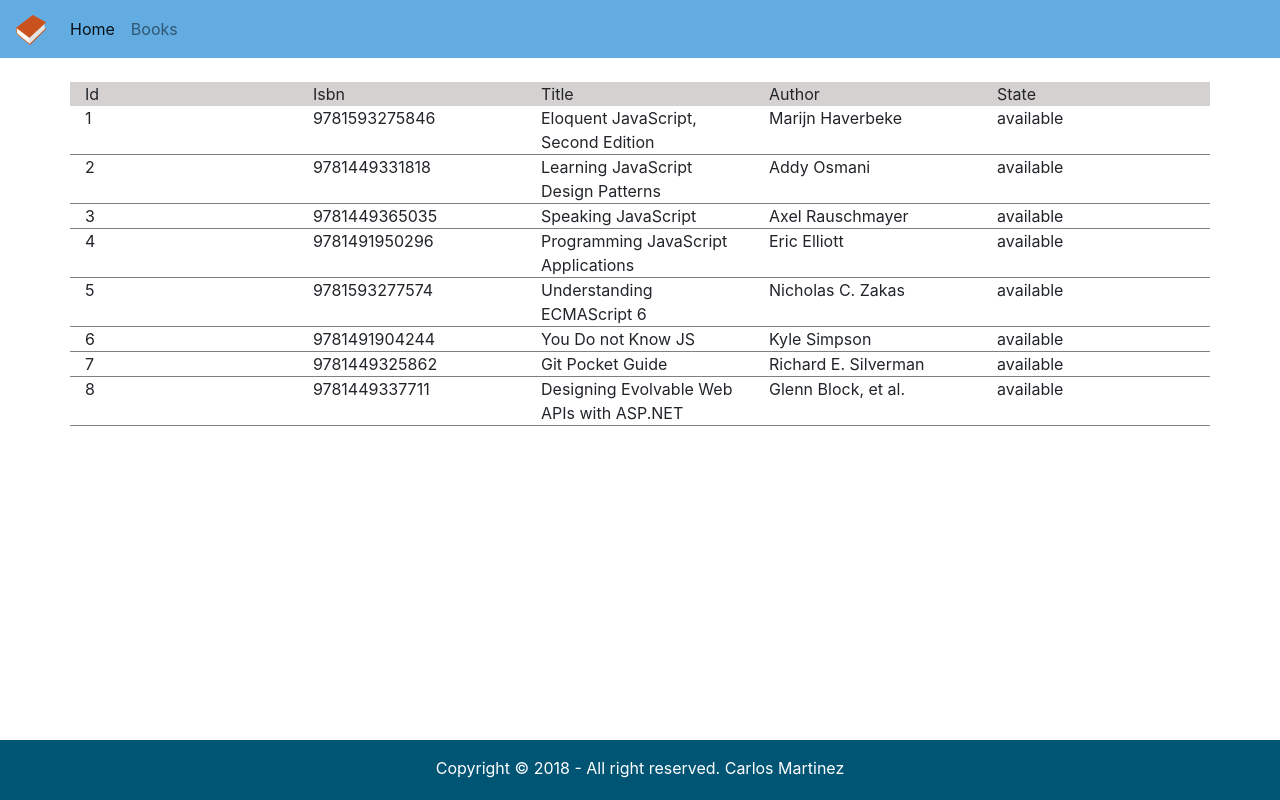
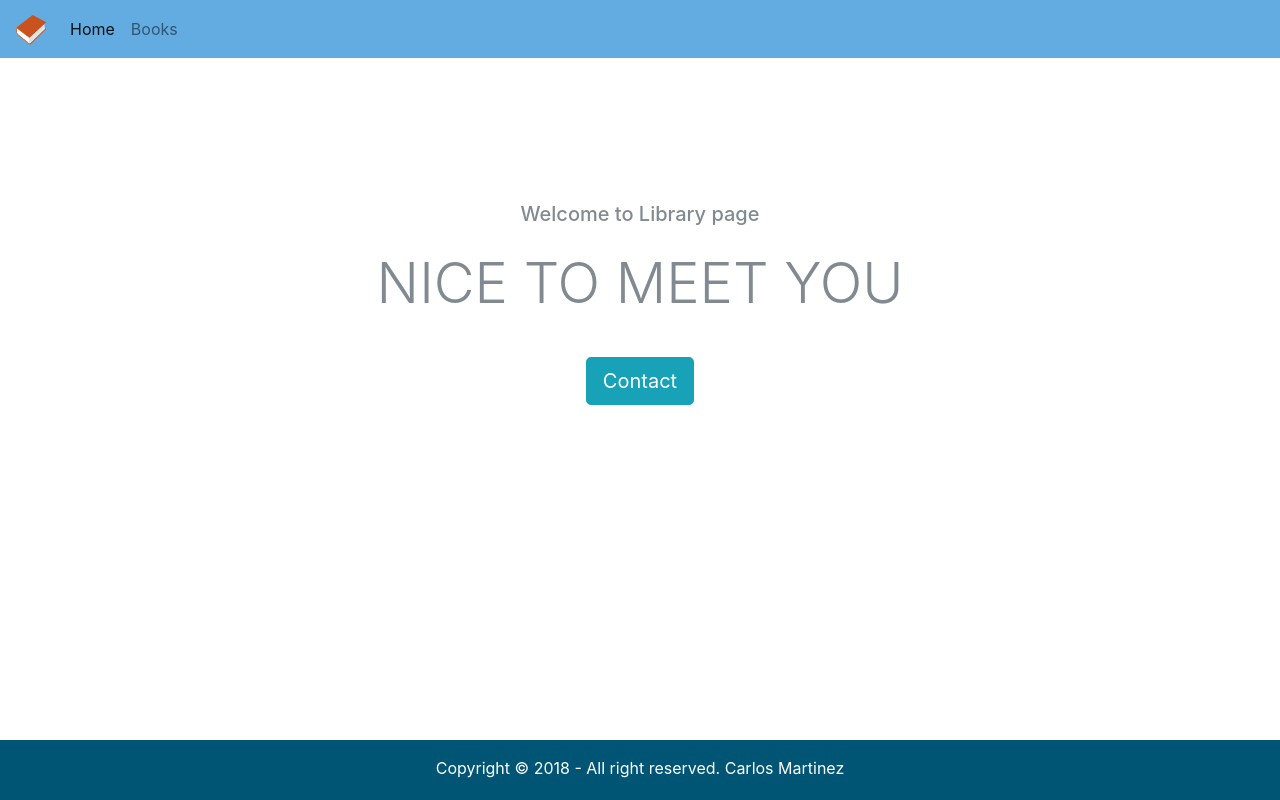
Before and after one commit to c4rlosc7/Library, an Angular app in the folder library-app/: page /home in a window 1280 px wide. Built offline with nearby package versions, Linux system fonts and the light colour scheme.

Commit message:
add Routes, load file JSON, service books

```diff
--- a/library-app/src/app/app.component.html
+++ b/library-app/src/app/app.component.html
@@ -1,5 +1,7 @@
 <app-header></app-header>
 
-<app-books></app-books>
+<div class="container">
+    <router-outlet></router-outlet>
+</div>
 
 <app-footer></app-footer>
--- /dev/null
+++ b/library-app/src/app/books/book.service.ts
@@ -0,0 +1,16 @@
+import { Injectable } from '@angular/core';
+import { BOOKS } from './books.json';
+import { Book } from './book';
+import { Observable, of } from 'rxjs';
+
+@Injectable({
+  providedIn: 'root'
+})
+export class BookService {
+
+  constructor() { }
+
+  getBooks(): Observable<Book[]> {
+    return of(BOOKS);
+  }
+}
--- a/library-app/src/app/books/books.component.ts
+++ b/library-app/src/app/books/books.component.ts
@@ -1,5 +1,6 @@
 import { Component, OnInit } from '@angular/core';
 import { Book } from './book';
+import { BookService } from './book.service';
 
 @Component({
   selector: 'app-books',
@@ -8,108 +9,16 @@ import { Book } from './book';
 })
 export class BooksComponent implements OnInit {
 
-  books: Book[] = [
-    {
-      id: 1,
-      isbn: '9781593275846',
-      title: 'Eloquent JavaScript, Second Edition',
-      subtitle: 'A Modern Introduction to Programming',
-      author: 'Marijn Haverbeke',
-      published: '2014-12-14T00:00:00.000Z',
-      pages: 472,
-      description: 'JavaScript lies at the heart of almost every modern web application.',
-      website: 'http://eloquentjavascript.net/',
-      state: 'available'
-    },
-    {
-      id: 2,
-      isbn: '9781449331818',
-      title: 'Learning JavaScript Design Patterns',
-      subtitle: 'A JavaScript and jQuery Developer Guide',
-      author: 'Addy Osmani',
-      published: '2012-07-01T00:00:00.000Z',
-      pages: 254,
-      description: 'With Learning JavaScript Design Patterns, you will learn how to write beautiful.',
-      website: 'http://www.addyosmani.com/resources/essentialjsdesignpatterns/book/',
-      state: 'available'
-    },
-    {
-      id: 3,
-      isbn: '9781449365035',
-      title: 'Speaking JavaScript',
-      subtitle: 'An In-Depth Guide for Programmers',
-      author: 'Axel Rauschmayer',
-      published: '2014-02-01T00:00:00.000Z',
-      pages: 460,
-      description: 'Like it or not, JavaScript is everywhere these days-from browser to server to mobile.',
-      website: 'http://speakingjs.com/',
-      state: 'available'
-    },
-    {
-      id: 4,
-      isbn: '9781491950296',
-      title: 'Programming JavaScript Applications',
-      subtitle: 'Robust Web Architecture with Node, HTML5, and Modern JS Libraries',
-      author: 'Eric Elliott',
-      published: '2014-07-01T00:00:00.000Z',
-      pages: 254,
-      description: 'Take advantage of JavaScript is power to build robust web-scale or enterprise applications.',
-      website: 'http://chimera.labs.oreilly.com/books/1234000000262/index.html',
-      state: 'available'
-    },
-    {
-      id: 5,
-      isbn: '9781593277574',
-      title: 'Understanding ECMAScript 6',
-      subtitle: 'The Definitive Guide for JavaScript Developers',
-      author: 'Nicholas C. Zakas',
-      published: '2016-09-03T00:00:00.000Z',
-      pages: 352,
-      description: 'ECMAScript 6 represents the biggest update to the core of JavaScript.',
-      website: 'https://leanpub.com/understandinges6/read',
-      state: 'available'
-    },
-    {
-      id: 6,
-      isbn: '9781491904244',
-      title: 'You Do not Know JS',
-      subtitle: 'ES6 & Beyond',
-      author: 'Kyle Simpson',
-      published: '2015-12-27T00:00:00.000Z',
-      pages: 278,
-      description: 'No matter how much experience you have with JavaScript.',
-      website: 'https://github.com/getify/You-Dont-Know-JS/tree/master/es6%20&%20beyond',
-      state: 'available'
-    },
-    {
-      id: 7,
-      isbn: '9781449325862',
-      title: 'Git Pocket Guide',
-      subtitle: 'A Working Introduction',
-      author: 'Richard E. Silverman',
-      published: '2013-08-02T00:00:00.000Z',
-      pages: 234,
-      description: 'This pocket guide is the perfect on-the-job companion to Git.',
-      website: 'http://chimera.labs.oreilly.com/books/1230000000561/index.html',
-      state: 'available'
-    },
-    {
-      id: 8,
-      isbn: '9781449337711',
-      title: 'Designing Evolvable Web APIs with ASP.NET',
-      subtitle: 'Harnessing the Power of the Web',
-      author: 'Glenn Block, et al.',
-      published: '2014-04-07',
-      pages: 538,
-      description: 'Design and build Web APIs for a broad range of clients—including browsers and mobile.',
-      website: 'http://chimera.labs.oreilly.com/books/1234000001708/index.html',
-      state: 'available'
-    }
-  ];
+  books: Book[];
 
-  constructor() { }
+  constructor(private bookService: BookService) { }
 
   ngOnInit() {
+    this.bookService.getBooks().subscribe(
+      (books) => {
+        this.books = books;
+      }
+    );
   }
 
 }
--- /dev/null
+++ b/library-app/src/app/books/books.json.ts
@@ -0,0 +1,100 @@
+import { Book } from './book';
+
+export const BOOKS: Book[] = [
+    {
+      id: 1,
+      isbn: '9781593275846',
+      title: 'Eloquent JavaScript, Second Edition',
+      subtitle: 'A Modern Introduction to Programming',
+      author: 'Marijn Haverbeke',
+      published: '2014-12-14T00:00:00.000Z',
+      pages: 472,
+      description: 'JavaScript lies at the heart of almost every modern web application.',
+      website: 'http://eloquentjavascript.net/',
+      state: 'available'
+    },
+    {
+      id: 2,
+      isbn: '9781449331818',
+      title: 'Learning JavaScript Design Patterns',
+      subtitle: 'A JavaScript and jQuery Developer Guide',
+      author: 'Addy Osmani',
+      published: '2012-07-01T00:00:00.000Z',
+      pages: 254,
+      description: 'With Learning JavaScript Design Patterns, you will learn how to write beautiful.',
+      website: 'http://www.addyosmani.com/resources/essentialjsdesignpatterns/book/',
+      state: 'available'
+    },
+    {
+      id: 3,
+      isbn: '9781449365035',
+      title: 'Speaking JavaScript',
+      subtitle: 'An In-Depth Guide for Programmers',
+      author: 'Axel Rauschmayer',
+      published: '2014-02-01T00:00:00.000Z',
+      pages: 460,
+      description: 'Like it or not, JavaScript is everywhere these days-from browser to server to mobile.',
+      website: 'http://speakingjs.com/',
+      state: 'available'
+    },
+    {
+      id: 4,
+      isbn: '9781491950296',
+      title: 'Programming JavaScript Applications',
+      subtitle: 'Robust Web Architecture with Node, HTML5, and Modern JS Libraries',
+      author: 'Eric Elliott',
+      published: '2014-07-01T00:00:00.000Z',
+      pages: 254,
+      description: 'Take advantage of JavaScript is power to build robust web-scale or enterprise applications.',
+      website: 'http://chimera.labs.oreilly.com/books/1234000000262/index.html',
+      state: 'available'
+    },
+    {
+      id: 5,
+      isbn: '9781593277574',
+      title: 'Understanding ECMAScript 6',
+      subtitle: 'The Definitive Guide for JavaScript Developers',
+      author: 'Nicholas C. Zakas',
+      published: '2016-09-03T00:00:00.000Z',
+      pages: 352,
+      description: 'ECMAScript 6 represents the biggest update to the core of JavaScript.',
+      website: 'https://leanpub.com/understandinges6/read',
+      state: 'available'
+    },
+    {
+      id: 6,
+      isbn: '9781491904244',
+      title: 'You Do not Know JS',
+      subtitle: 'ES6 & Beyond',
+      author: 'Kyle Simpson',
+      published: '2015-12-27T00:00:00.000Z',
+      pages: 278,
+      description: 'No matter how much experience you have with JavaScript.',
+      website: 'https://github.com/getify/You-Dont-Know-JS/tree/master/es6%20&%20beyond',
+      state: 'available'
+    },
+    {
+      id: 7,
+      isbn: '9781449325862',
+      title: 'Git Pocket Guide',
+      subtitle: 'A Working Introduction',
+      author: 'Richard E. Silverman',
+      published: '2013-08-02T00:00:00.000Z',
+      pages: 234,
+      description: 'This pocket guide is the perfect on-the-job companion to Git.',
+      website: 'http://chimera.labs.oreilly.com/books/1230000000561/index.html',
+      state: 'available'
+    },
+    {
+      id: 8,
+      isbn: '9781449337711',
+      title: 'Designing Evolvable Web APIs with ASP.NET',
+      subtitle: 'Harnessing the Power of the Web',
+      author: 'Glenn Block, et al.',
+      published: '2014-04-07',
+      pages: 538,
+      description: 'Design and build Web APIs for a broad range of clients—including browsers and mobile.',
+      website: 'http://chimera.labs.oreilly.com/books/1234000001708/index.html',
+      state: 'available'
+    }
+  ];
--- a/library-app/src/app/header/header.component.html
+++ b/library-app/src/app/header/header.component.html
@@ -12,13 +12,13 @@
         </button>
         <div class="collapse navbar-collapse" id="navbarSupportedContent">
           <ul class="navbar-nav mr-auto">
-            <li class="nav-item active">
-              <a class="nav-link" href="#">Home
-                <span class="sr-only">(current)</span>
-              </a>
+            <!--Home-->
+            <li class="nav-item" routerLinkActive="active">
+              <a class="nav-link" routerLink="/home">Home</a>
             </li>
-            <li class="nav-item">
-              <a class="nav-link" href="#">Books</a>
+            <!--Books-->
+            <li class="nav-item" routerLinkActive="active">
+              <a class="nav-link" routerLink="/books">Books</a>
             </li>
           </ul>
         </div>
```
Also changed, not shown: library-app/src/app/app.module.ts (+11 -2 lines).
